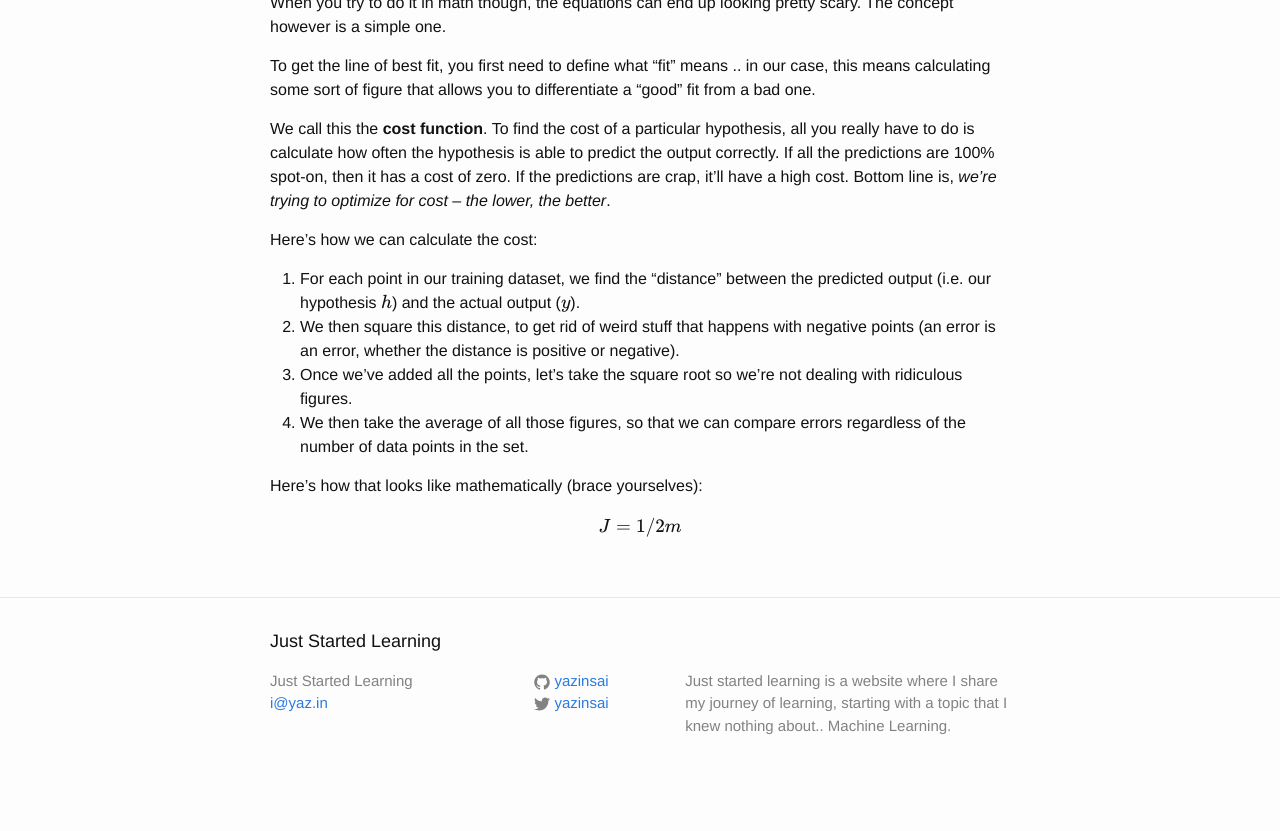
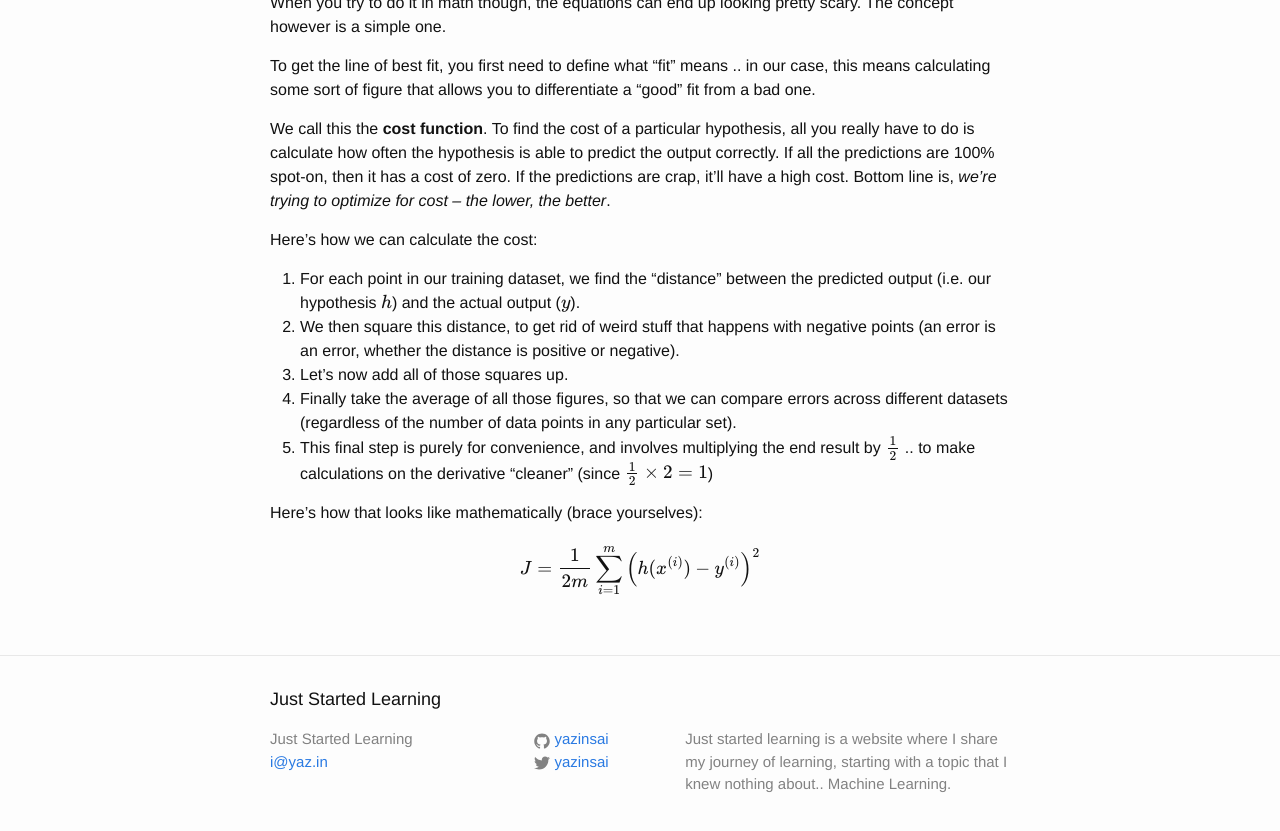
Before and after one commit to juststartedlearning/juststartedlearning.github.com, a Jekyll site: the page built from _posts/2015-12-22-some-basic-definitions.md, in a window 1280 px wide and 900 px high, scrolled down 2162 px, cut to the strip 44-875 px from the top of the window. Built offline with Jekyll 4.4.1, drawn with Linux system fonts in a browser that asks for light colours; formulas are drawn with MathJax 3; before the commit the page ends 3003 px from its top, so only the background shows below that.

Commit message:
Added the unwieldy formula for cost

```diff
--- a/_posts/2015-12-22-some-basic-definitions.md
+++ b/_posts/2015-12-22-some-basic-definitions.md
@@ -73,9 +73,10 @@ Here's how we can calculate the cost:
 
 1. For each point in our training dataset, we find the "distance" between the predicted output (i.e. our hypothesis \\(h\\)) and the actual output (\\(y\\)).
 2. We then square this distance, to get rid of weird stuff that happens with negative points (an error is an error, whether the distance is positive or negative).
-3. Once we've added all the points, let's take the square root so we're not dealing with ridiculous figures.
-4. We then take the average of all those figures, so that we can compare errors regardless of the number of data points in the set.
+3. Let's now add all of those squares up.
+4. Finally take the average of all those figures, so that we can compare errors across different datasets (regardless of the number of data points in any particular set).
+5. This final step is purely for convenience, and involves multiplying the end result by \\(\frac12\\) .. to make calculations on the derivative "cleaner" (since \\( \frac12 \times 2 = 1 \\))
 
 Here's how that looks like mathematically (brace yourselves):
 
-$$J = 1/2m$$
+$$J = \frac{1}{2m} \sum_{i=1}^m \left( h(x^{(i)}) - y^{(i)} \right)^2$$
```
